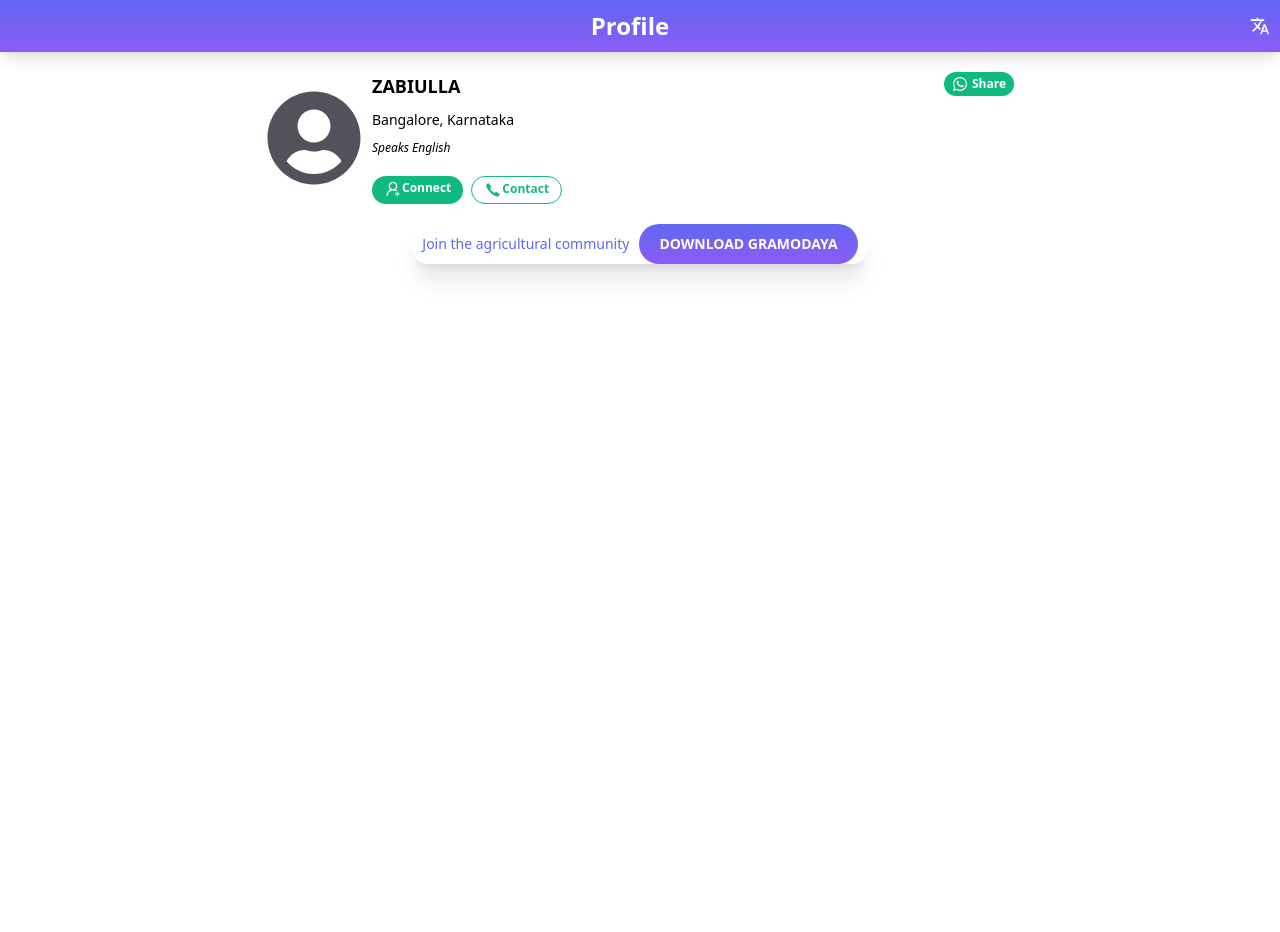
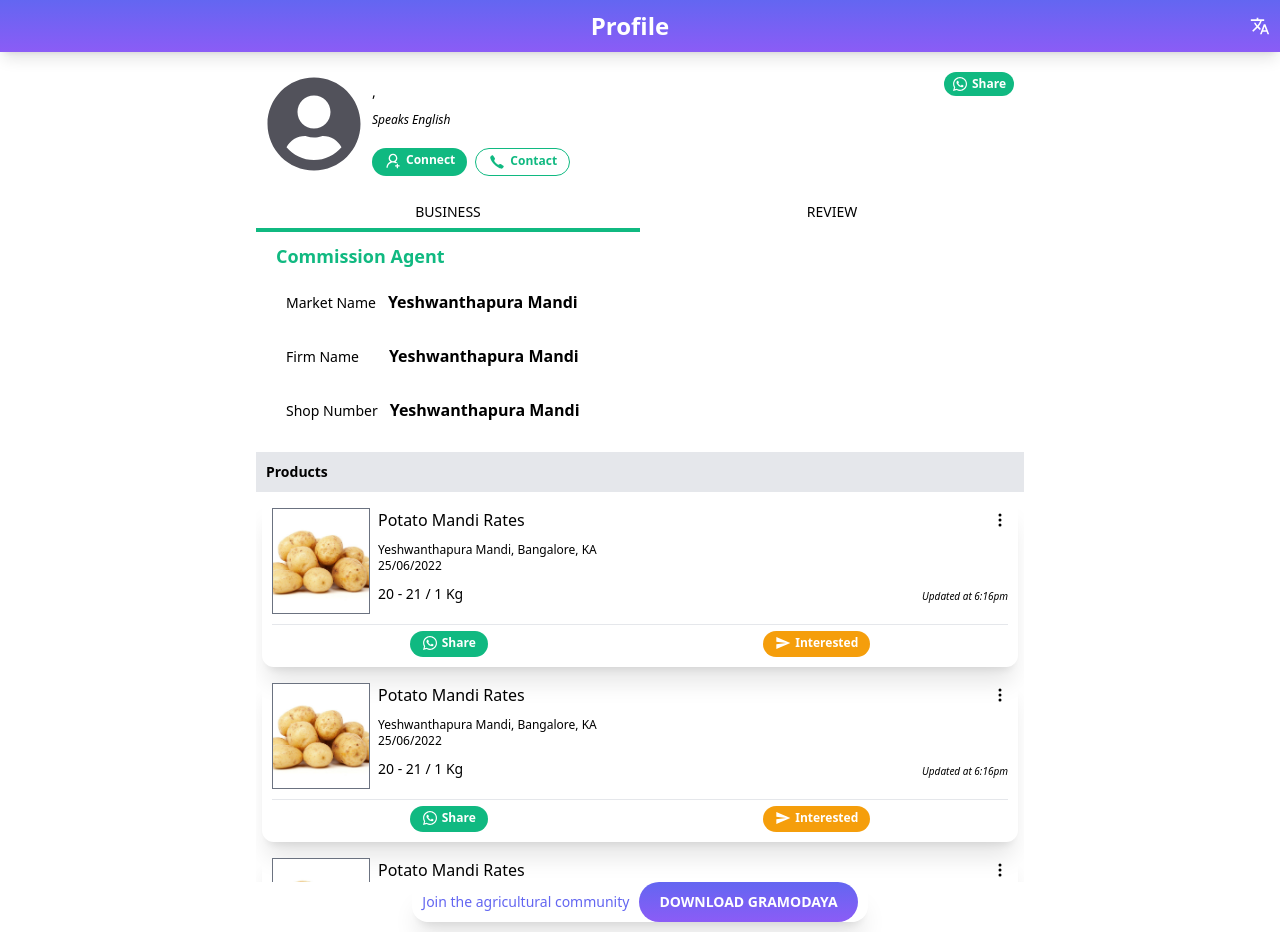
Before and after one commit to 01-DC/gramoday-app, a React (Vite) app: page / in a window 1280 px wide. Before the commit the page ends 800 px from the top, so only its background shows below. Built offline with nearby package versions, Linux system fonts and the light colour scheme; no server answers.

Commit message:
complete profile page

```diff
--- a/src/App.jsx
+++ b/src/App.jsx
@@ -1,6 +1,6 @@
 import React, { useEffect, useState } from "react"
 
-import { Header, Footer, ProfileHead } from "./components"
+import { Header, Footer, ProfileHead, ProfileBody } from "./components"
 
 function App() {
 	const [data, setData] = useState(null)
@@ -12,7 +12,7 @@ function App() {
 
 		const resJson = await res.json()
 		setData(resJson)
-		// console.log(data)
+		console.log(data)
 	}
 
 	useEffect(() => {
@@ -20,10 +20,11 @@ function App() {
 	}, [])
 
 	return (
-		<div className="w-full h-screen">
+		<div className="w-full">
 			<Header />
 			<div className="max-w-3xl mx-auto">
-				<ProfileHead />
+				<ProfileHead data={data} />
+				<ProfileBody />
 			</div>
 			<Footer />
 		</div>
--- /dev/null
+++ b/src/components/BusinessInfo.jsx
@@ -0,0 +1,43 @@
+import React from "react"
+
+import { ProductCard } from "."
+
+export default function BusinessInfo() {
+	return (
+		<div className="h-[650px] overflow-auto">
+			<div className="mt-2.5 ml-5">
+				<h4 className="font-bold text-lg text-emerald-500 mb-5">
+					Commission Agent
+				</h4>
+				<p className="ml-2.5 mb-7.5 text-sm">
+					Market Name
+					<span className="font-bold text-base ml-3">
+						Yeshwanthapura Mandi
+					</span>
+				</p>
+				<p className="ml-2.5 mb-7.5 text-sm">
+					Firm Name
+					<span className="font-bold text-base ml-7.5">
+						Yeshwanthapura Mandi
+					</span>
+				</p>
+				<p className="ml-2.5 mb-7.5 text-sm">
+					Shop Number
+					<span className="font-bold text-base ml-3">
+						Yeshwanthapura Mandi
+					</span>
+				</p>
+			</div>
+
+			<div className="text-sm font-bold p-2.5 bg-gray-200">
+				<h4>Products</h4>
+			</div>
+
+			<div>
+				<ProductCard />
+				<ProductCard />
+				<ProductCard />
+			</div>
+		</div>
+	)
+}
--- /dev/null
+++ b/src/components/ProductCard.jsx
@@ -0,0 +1,50 @@
+import React from "react"
+
+import { FaWhatsapp } from "react-icons/fa"
+import { MdSend } from "react-icons/md"
+import { BsThreeDotsVertical } from "react-icons/bs"
+
+export default function ProductCard() {
+	return (
+		<div className="shadow-xl rounded-xl p-2.5 m-1.5">
+			<div className="flex gap-2 mb-2.5">
+				<div className="border border-gray-500">
+					<img
+						src="/src/assets/605d761693c86f0017bfddfa.jpg"
+						alt="potato"
+						className="object-cover h-24 w-24"
+					/>
+				</div>
+				<div className="flex-1">
+					<div className="mb-2.5 flex justify-between items-center">
+						<p className="font-medium">Potato Mandi Rates</p>
+						<BsThreeDotsVertical />
+					</div>
+					<p className="text-xs">
+						Yeshwanthapura Mandi, Bangalore, KA
+					</p>
+					<p className="text-xs mb-2.5">25/06/2022</p>
+					<div className="mb-2.5 flex justify-between items-end w-full">
+						<p className="font-medium text-sm">20 - 21 / 1 Kg</p>
+						<p className="text-xxs italic">Updated at 6:16pm</p>
+					</div>
+				</div>
+			</div>
+			<hr />
+			<div className="flex justify-around mt-1.5">
+				<button className="rounded-2xl text-white bg-emerald-500 flex pt-1 pb-1.5 px-3">
+					<span className="inline text-md mr-1">
+						<FaWhatsapp />
+					</span>
+					<span className="text-xs font-bold">Share</span>
+				</button>
+				<button className="rounded-2xl text-white bg-amber-500 flex py-1 px-3">
+					<span className="inline text-md mr-1">
+						<MdSend />
+					</span>
+					<span className="text-xs font-bold">Interested</span>
+				</button>
+			</div>
+		</div>
+	)
+}
--- /dev/null
+++ b/src/components/ProfileBody.jsx
@@ -0,0 +1,28 @@
+import React, { useState } from "react"
+
+import { BusinessInfo } from "."
+
+export default function ProfileBody() {
+	const [activeTab, setActiveTab] = useState(1)
+	return (
+		<div>
+			<div className="w-full">
+				<button
+					className={`w-1/2 text-sm font-medium p-1.5 ${
+						activeTab == 1 ? "border-b-4" : ""
+					} border-emerald-500`}
+					onClick={() => setActiveTab(1)}>
+					BUSINESS
+				</button>
+				<button
+					className={`w-1/2 text-sm font-medium p-1.5 ${
+						activeTab == 2 ? "border-b-4" : ""
+					} border-emerald-500`}
+					onClick={() => setActiveTab(2)}>
+					REVIEW
+				</button>
+			</div>
+			{activeTab == 1 ? <BusinessInfo /> : <div></div>}
+		</div>
+	)
+}
--- a/src/components/ProfileHead.jsx
+++ b/src/components/ProfileHead.jsx
@@ -4,7 +4,7 @@ import { FaUserCircle, FaWhatsapp } from "react-icons/fa"
 import { AiOutlineUserAdd } from "react-icons/ai"
 import { IoIosCall } from "react-icons/io"
 
-export default function ProfileHead() {
+export default function ProfileHead({ data }) {
 	return (
 		<div className="flex justify-between px-2.5 py-5">
 			<div className="flex items-center">
@@ -12,18 +12,23 @@ export default function ProfileHead() {
 					<FaUserCircle />
 				</div>
 				<div>
-					<p className="font-bold text-lg mb-2.5">ZABIULLA</p>
-					<p className="text-sm mb-2.5">Bangalore, Karnataka</p>
+					<p className="font-bold text-lg mb-2.5">
+						{!!data && data.name}
+					</p>
+					<p className="text-sm mb-2.5">
+						{!!data && data.loclevel3Name},{" "}
+						{!!data && data.loclevel2Name}
+					</p>
 					<p className="text-xs italic mb-5">Speaks English</p>
 					<div className="flex gap-2">
 						<button className="rounded-2xl text-white bg-emerald-500 flex py-1 px-3">
-							<span className="inline text-lg">
+							<span className="inline text-lg mr-1">
 								<AiOutlineUserAdd />
 							</span>
 							<span className="text-xs font-bold">Connect</span>
 						</button>
 						<button className="rounded-2xl text-emerald-500 border border-emerald-500 flex py-1 px-3">
-							<span className="inline text-lg">
+							<span className="inline text-lg mr-1">
 								<IoIosCall />
 							</span>
 							<span className="text-xs font-bold">Contact</span>
--- a/src/components/index.js
+++ b/src/components/index.js
@@ -1,3 +1,6 @@
 export { default as Header } from "./Header"
 export { default as Footer } from "./Footer"
 export { default as ProfileHead } from "./ProfileHead"
+export { default as ProfileBody } from "./ProfileBody"
+export { default as BusinessInfo } from "./BusinessInfo"
+export { default as ProductCard } from "./ProductCard"
--- a/tailwind.config.js
+++ b/tailwind.config.js
@@ -2,7 +2,14 @@
 module.exports = {
 	content: ["./index.html", "./src/**/*.{vue,js,ts,jsx,tsx}"],
 	theme: {
-		extend: {},
+		extend: {
+			spacing: {
+				7.5: "30px",
+			},
+			fontSize: {
+				xxs: "10px",
+			},
+		},
 	},
 	plugins: [],
 }
```
Also changed, not shown: 1 other file (tests, documents, lock files or other folders).
